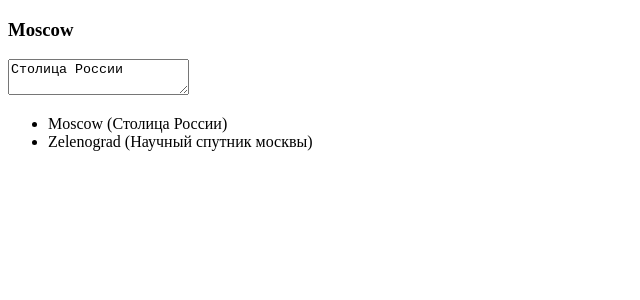
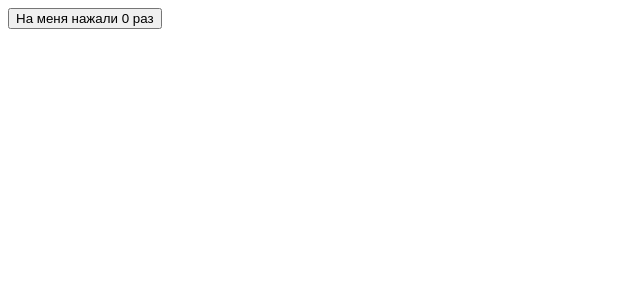
Before and after one commit to EvgenPrushk/ReactLessons, a React (Create React App) app in the folder react-tutorial/: page / in a window 1280 px wide. Shown: the top 300 px of the page, without its empty margins (0-640 px from the left). Built offline with nearby package versions, Linux system fonts and the light colour scheme.

Commit message:
feat: add lesson13

```diff
--- a/react-tutorial/src/App.js
+++ b/react-tutorial/src/App.js
@@ -1,49 +1,115 @@
-import React from "react";
-import { useState } from "react";
+import React, { useState } from "react";
 
 // import Content from "./Content";
-// import RecursiveButton from "./RecursiveButton";
-import CityesList from "./CitiesList";
-import City from "./City";
+// import RecfunursiveButton from "./RecursiveButton";
+// import CityesList from "./CitiesList";
+// import City from "./City";
 
 function App() {
-  const [cities, setCities] = useState([
-    { name: "Moscow", description: "Столица России" },
-    { name: "Zelenograd", description: "Научный спутник москвы" },
-  ]);
+  const [counter, setCounter] = useState(0);
 
-  // the index of the city we want to display
-  const [currentIndex, setCurrentIndex] = useState(0);
-
-  const handlerChangeCity = (n, description) => {
-    setCities(
-      cities.map((city, index) => {
-        if (index === n) {
-          return {
-            ...city,
-            description,
-          };
-        }
-        return city;
-      })
-    );
+  const handlerClick = () => {
+    // doing synx 0 + 1
+    setCounter((x, props) => x + 1);
+    //  and doing asynx 0 + 1
+    setCounter((x, props) => x + 1);
   };
 
-  const handlerSelectCity = (n) => setCurrentIndex(n)
+  return <button onClick={handlerClick}> На меня нажали {counter} раз</button>;
+}
 
+// function App() {
+//   const [state, setState] = useState({
+//     counter: 0,
+//     user: {
+//       name: "Maks",
+//       surename: "Petrov",
+//     },
+//   });
 
+//   const handlerClick = (e) => {
+//     setState({
+//       // *important!!! preservation of structure
+//       ...state,
+//       counter: state.counter + 1,
+//     });
+//   };
+//   console.log(state);
+//   return (
+//     <button onClick={handlerClick}> На меня нажали {state.counter}</button>
+//   );
+// }
 
-  return (
-    <div>
-      <City
-        cities={cities}
-        onChangeCity={handlerChangeCity}
-        currentIndex={currentIndex}
-      />
-      <CityesList cities={cities} onSelectCity ={handlerSelectCity}/>
-    </div>
-  );
-}
+// function App() {
+//   const [counters, setCounters] = useState([0, 0, 0]);
+
+//   // const count = (n) => {
+//   //   setCounters(
+//   //     counters.map((v, i) => {
+//   //       if (n === i) {
+//   //         return v + 1;
+//   //       }
+
+//   //       return v;
+//   //     })
+//   //   );
+//   // };
+//   //
+//   const count = (n) => setCounters(counters.map((x, i) => x + (i === n)));
+
+//   //change State setCounter next setCounter(1) next setCounter(2)  === Reactivity
+//   return (
+//     <ul>
+//       {[0, 1, 2].map((v) => (
+//         <li key={v}>
+//           <button onClick={() => count(v)}>
+//             На меня нажали {counters[v]} раз
+//           </button>
+
+//         </li>
+//       ))}
+//     </ul>
+//   );
+// }
+
+// export default App;
+
+// function App() {
+//   const [cities, setCities] = useState([
+//     { name: "Moscow", description: "Столица России" },
+//     { name: "Zelenograd", description: "Научный спутник москвы" },
+//   ]);
+
+//   // the index of the city we want to display
+//   const [currentIndex, setCurrentIndex] = useState(0);
+
+//   const handlerChangeCity = (n, description) => {
+//     setCities(
+//       cities.map((city, index) => {
+//         if (index === n) {
+//           return {
+//             ...city,
+//             description,
+//           };
+//         }
+//         return city;
+//       })
+//     );
+//   };
+
+//   const handlerSelectCity = (n) => setCurrentIndex(n)
+
+//   return (
+//     <div>
+//       <City
+//         cities={cities}
+//         onChangeCity={handlerChangeCity}
+//         currentIndex={currentIndex}
+//       />
+//       <CityesList cities={cities} onSelectCity ={handlerSelectCity}/>
+//     </div>
+//   );
+// }
 
 // function App(props) {
 //   const [value, setValue] = useState("Яблоко");
@@ -110,4 +176,5 @@ function App() {
 //     );
 //   }
 // }
+
 export default App;
```
